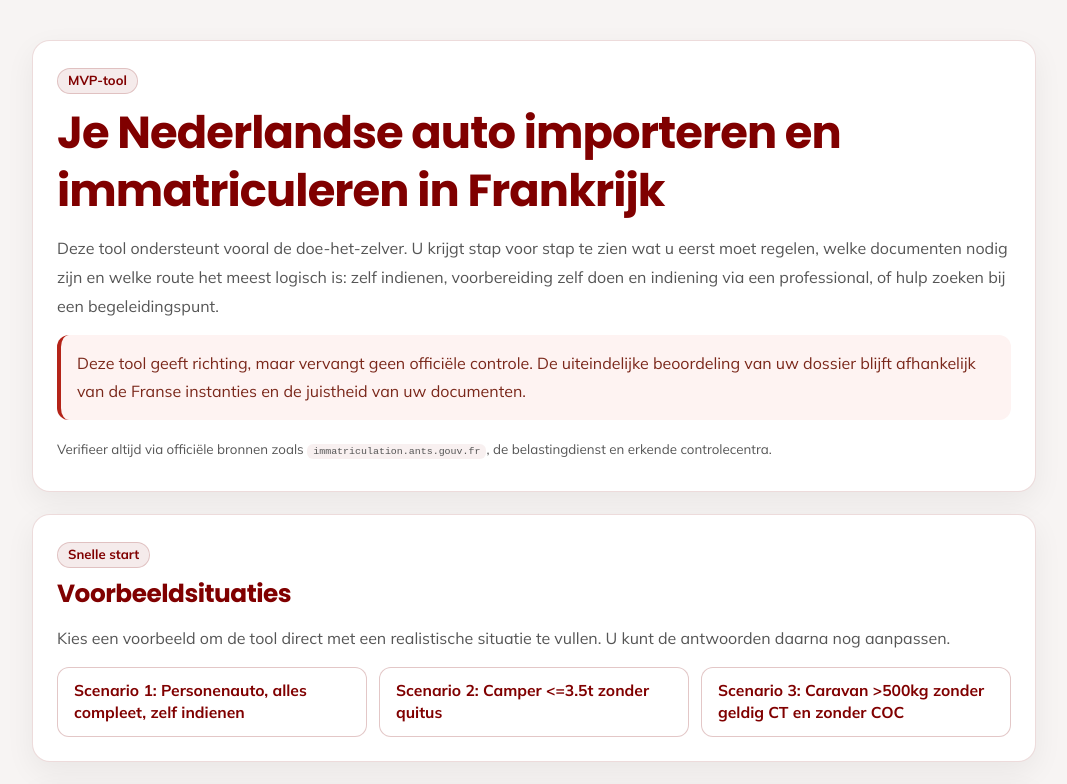
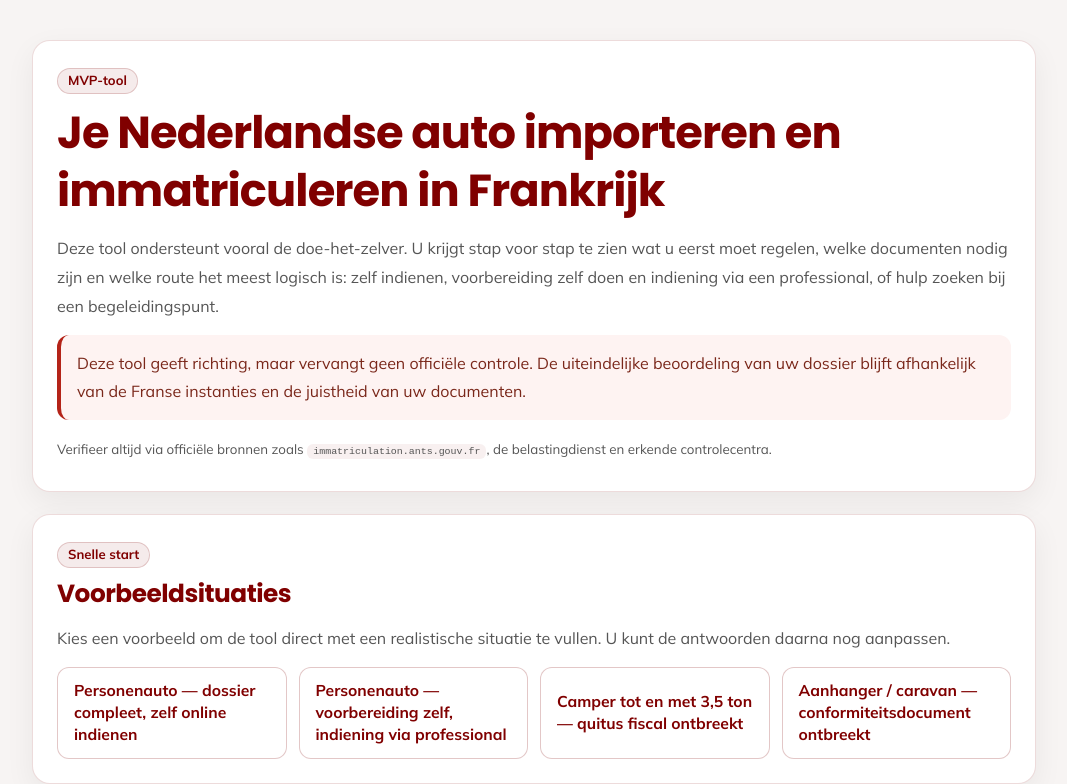
Before and after one commit to antonnoe/fr-auto-import-tool, a Next.js app: page / in a window 1280 px wide. Shown: the top 784 px of the page, without its empty margins (106-1173 px from the left). Built offline with nearby package versions, Linux system fonts and the light colour scheme.

Commit message:
Update scenario names and adjust answer properties

```diff
--- a/src/content/scenarios.ts
+++ b/src/content/scenarios.ts
@@ -2,7 +2,7 @@ import { IntakeAnswers } from '@/lib/types';
 
 export const sampleScenarios: Array<{ name: string; answers: IntakeAnswers }> = [
   {
-    name: 'Scenario 1: Personenauto, alles compleet, zelf indienen',
+    name: 'Personenauto — dossier compleet, zelf online indienen',
     answers: {
       vehicleType: 'personenauto',
       euOrigin: true,
@@ -16,7 +16,21 @@ export const sampleScenarios: Array<{ name: string; answers: IntakeAnswers }> =
     }
   },
   {
-    name: 'Scenario 2: Camper <=3.5t zonder quitus',
+    name: 'Personenauto — voorbereiding zelf, indiening via professional',
+    answers: {
+      vehicleType: 'personenauto',
+      euOrigin: true,
+      above35t: false,
+      hasQuitusFiscal: true,
+      hasControleTechniqueValid: true,
+      hasProofOfAddress: true,
+      hasConformityDoc: true,
+      nameAddressMatch: true,
+      wantsProfessionalHelp: true
+    }
+  },
+  {
+    name: 'Camper tot en met 3,5 ton — quitus fiscal ontbreekt',
     answers: {
       vehicleType: 'camper_tot_35t',
       euOrigin: true,
@@ -30,13 +44,13 @@ export const sampleScenarios: Array<{ name: string; answers: IntakeAnswers }> =
     }
   },
   {
-    name: 'Scenario 3: Caravan >500kg zonder geldig CT en zonder COC',
+    name: 'Aanhanger / caravan — conformiteitsdocument ontbreekt',
     answers: {
       vehicleType: 'aanhanger_caravan',
       euOrigin: true,
       above35t: false,
-      hasQuitusFiscal: true,
-      hasControleTechniqueValid: false,
+      hasQuitusFiscal: null,
+      hasControleTechniqueValid: null,
       hasProofOfAddress: true,
       hasConformityDoc: false,
       nameAddressMatch: true,
```
